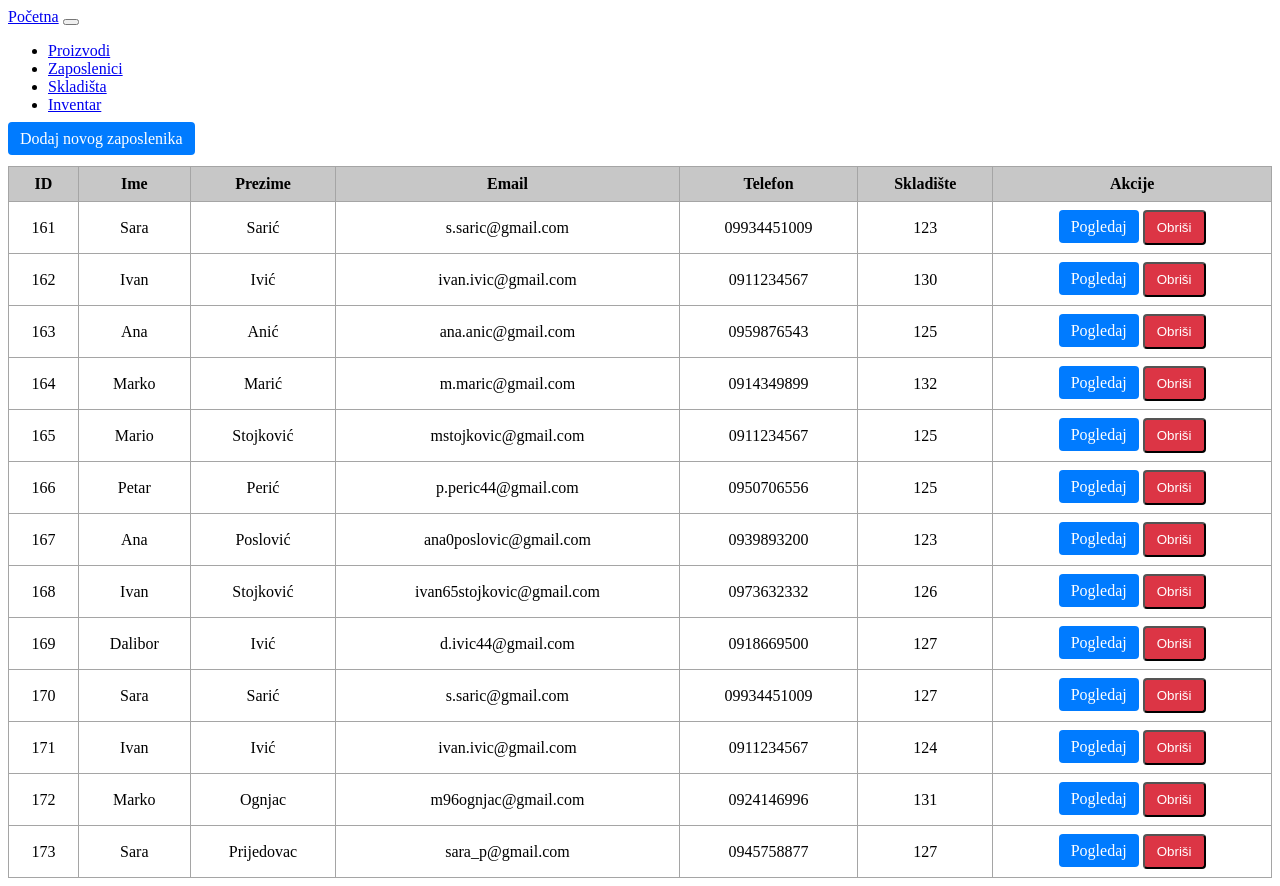
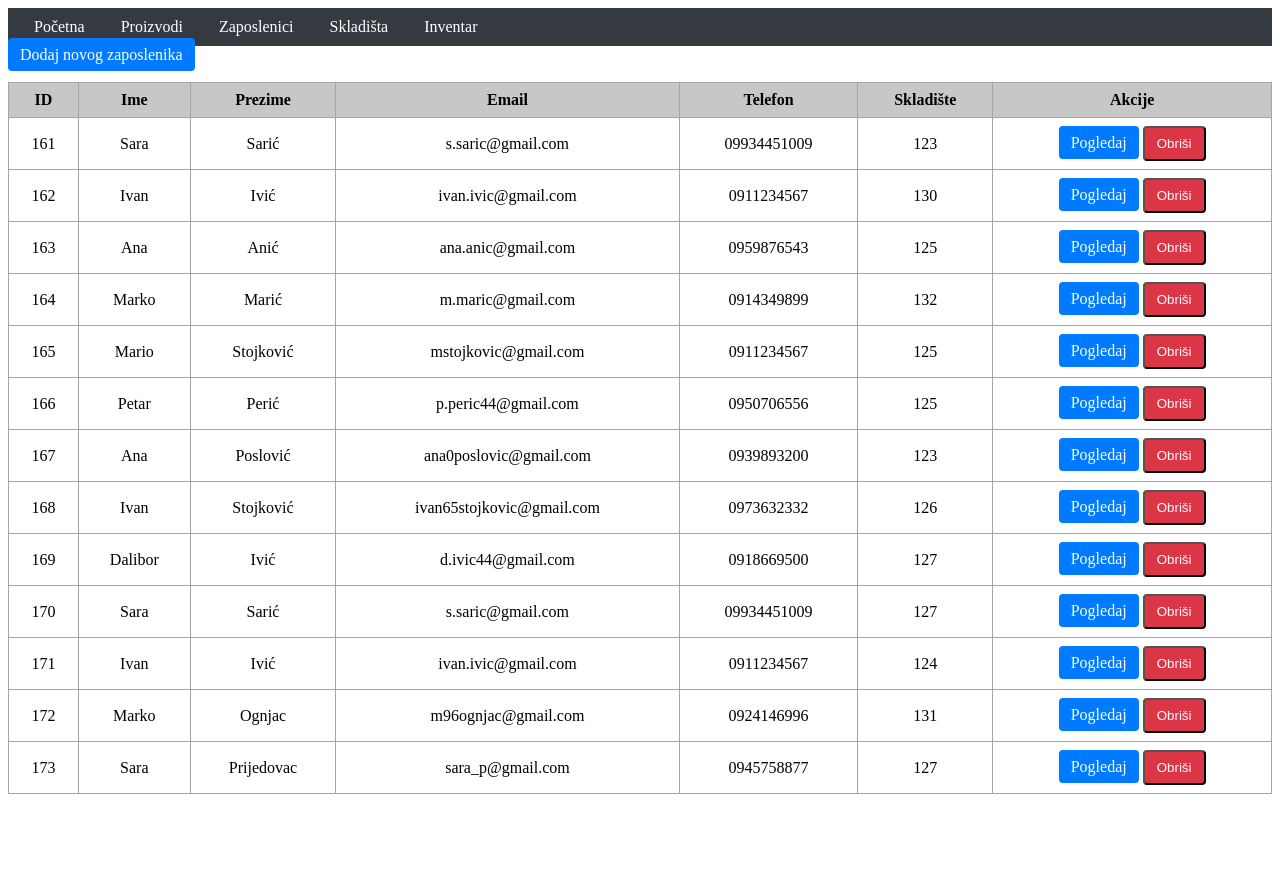
Before and after one commit to LukaRitosa/BazaSkladiste, a Flask app: page /zaposlenici_get in a window 1280 px wide. After the commit the page ends 794 px from the top, so only its background shows below. Run offline with Flask 3, Linux system fonts and the light colour scheme; data comes from the database, SQL or seed files in the repository; some libraries are stand-ins or nearby versions.

Commit message:
Update get_zaposlenici.html

```diff
--- a/final_mozda/templates/get_zaposlenici.html
+++ b/final_mozda/templates/get_zaposlenici.html
@@ -8,6 +8,21 @@
         table {
             border-collapse: collapse;
             width: 100%;
+        }
+        nav {
+            background-color: #343a40;
+            padding: 10px;
+        }
+
+        nav a {
+            color: white;
+            text-decoration: none;
+            padding: 8px 16px;
+            font-size: 16px;
+        }
+
+        nav a:hover {
+            background-color: #575757;
         }
         th, td {
             border: 1px solid #a5a5a5;
@@ -43,25 +58,10 @@
     <nav class="navbar navbar-expand-lg navbar-dark">
         <div class="container-fluid">
             <a class="navbar-brand" href="{{ url_for('index') }}">Početna</a>
-            <button class="navbar-toggler" type="button" data-bs-toggle="collapse" data-bs-target="#navbarSupportedContent"
-                aria-controls="navbarSupportedContent" aria-expanded="false" aria-label="Toggle navigation">
-                <span class="navbar-toggler-icon"></span>
-            </button>
-            <div class="collapse navbar-collapse" id="navbarSupportedContent">
-                <ul class="navbar-nav me-auto mb-2 mb-lg-0">
-                    <li class="nav-item">
-                        <a class="nav-link" href="{{ url_for('proizvodi_get') }}">Proizvodi</a>
-                    </li>
-                    <li class="nav-item">
-                        <a class="nav-link" href="{{ url_for('zaposlenici_get') }}" >Zaposlenici</a>
-                    </li>
-                    <li class="nav-item">
-                        <a class="nav-link" href="{{ url_for('get_skladista') }}" >Skladišta</a>
-                    </li>
-                    <li class="nav-item">
-                        <a class="nav-link" href="{{ url_for('inventar_get') }}" >Inventar</a>
-                </ul>
-            </div>
+            <a href="{{ url_for('proizvodi_get') }}">Proizvodi</a>
+            <a href="{{ url_for('zaposlenici_get') }}">Zaposlenici</a>
+            <a href="{{ url_for('get_skladista') }}">Skladišta</a>
+            <a href="{{ url_for('inventar_get') }}">Inventar</a>
         </div>
     </nav>
 
```
